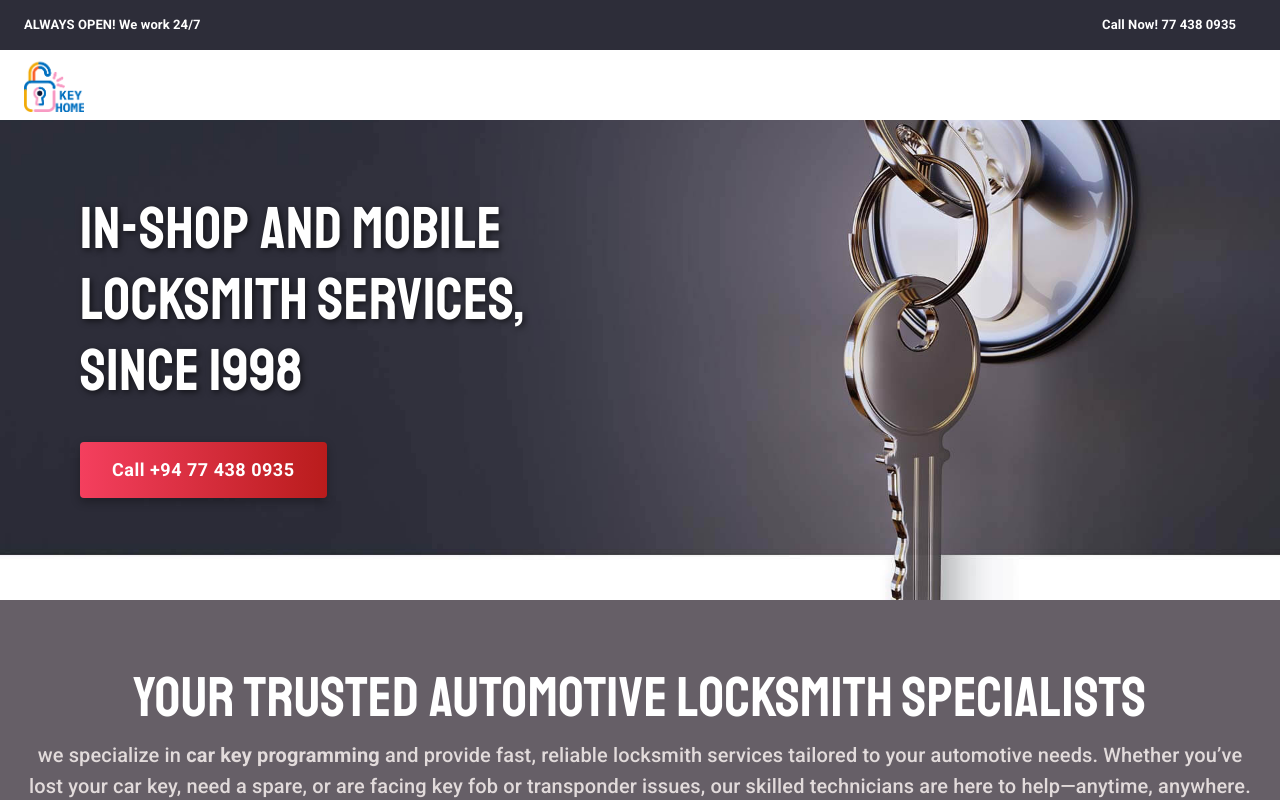
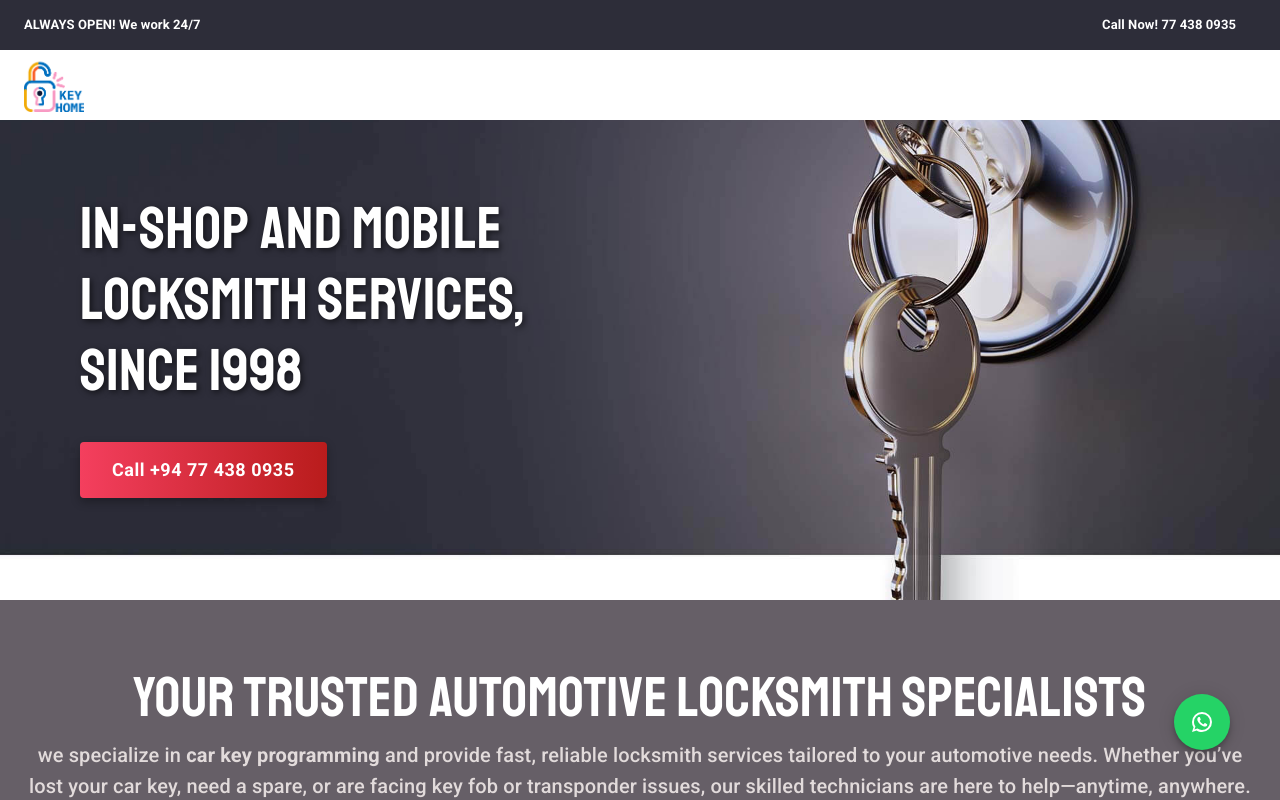
Before and after one commit to mohamadatheek/locksmith, a React (Vite) app: page / in a window 1280 px wide. Shown: the top 800 px of the page. Built offline with nearby package versions, Linux system fonts and the light colour scheme; a web font is replaced by a local one.

Commit message:
whatsapp

```diff
--- a/src/App.tsx
+++ b/src/App.tsx
@@ -3,6 +3,7 @@ import {
   Box,
   Button,
   CircularProgress,
+  Fab,
   Grid,
   styled,
   Typography,
@@ -16,6 +17,7 @@ import { Footer } from "./components/Footer";
 import { Map } from "./components/Map";
 import { useState, useEffect } from "react";
 import { About, SubHeading } from "./components/About";
+import { WhatsApp } from "@mui/icons-material";
 
 export const Layout = styled(Box)(({ theme }) => ({
   overflow: "auto",
@@ -135,6 +137,10 @@ function App() {
 
     return () => clearTimeout(timer);
   }, []);
+  const phoneNumber = "+94774380935";
+  const handleClick = () => {
+    window.open(`https://wa.me/${phoneNumber}`, "_blank");
+  };
 
   return (
     <>
@@ -219,6 +225,20 @@ function App() {
           <ContactForm />
           <Footer />
         </Box>
+        <Fab
+          color="inherit"
+          aria-label="add"
+          style={{
+            backgroundColor: "#25D366",
+            position: "fixed",
+            bottom: 50,
+            right: 50,
+            zIndex: 1000,
+          }}
+          onClick={handleClick}
+        >
+          <WhatsApp sx={{ color: "#ffffff" }} />
+        </Fab>
       </Layout>
     </>
   );
```
